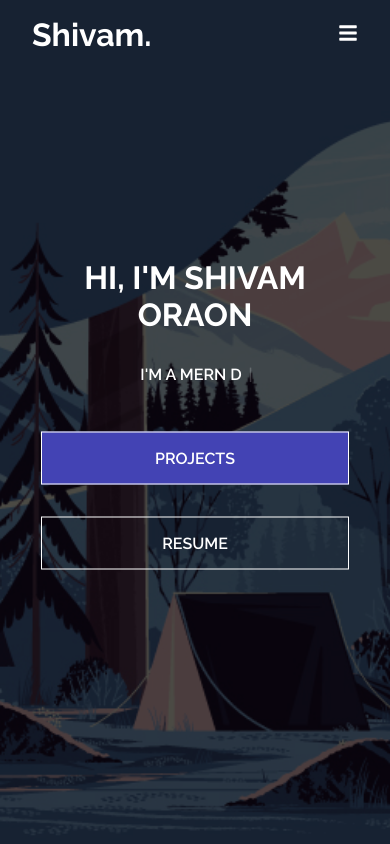
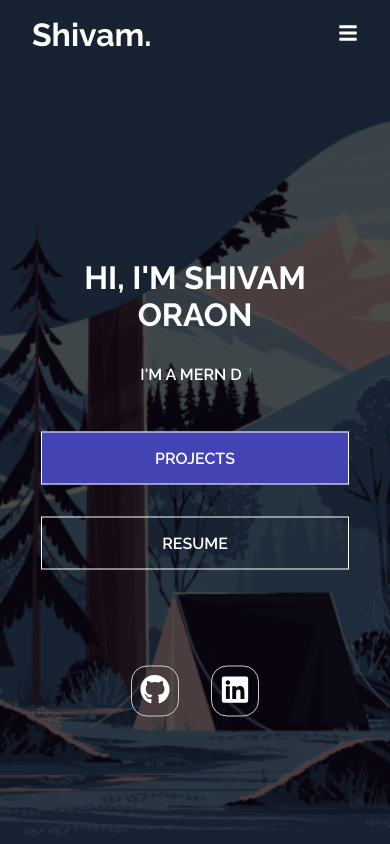
Before and after one commit to OraonShivam21/OraonShivam21.github.io, a React (Create React App) app: page / in a window 390 px wide. Shown: the top 844 px of the page. Built offline with nearby package versions, Linux system fonts and the light colour scheme.

Commit message:
updated home and footer section

```diff
--- a/src/components/Footer.jsx
+++ b/src/components/Footer.jsx
@@ -50,10 +50,10 @@ const Footer = () => {
             projects and design challenges.
           </p>
           <div className="socials">
-            <a href="https://github.com/OraonShivam21">
+            <a href="https://github.com/OraonShivam21" target="_blank" rel="noreferrer">
               <FaGithub size={30} style={{ color: "#fff" }} />
             </a>
-            <a href="https://www.linkedin.com/in/shivam-oraon-3b5790284">
+            <a href="https://www.linkedin.com/in/shivam-oraon-3b5790284" target="_blank" rel="noreferrer">
               <FaLinkedin
                 size={30}
                 style={{ color: "#fff", marginLeft: "1rem" }}
--- a/src/components/Home.jsx
+++ b/src/components/Home.jsx
@@ -1,11 +1,15 @@
 import React from "react";
+import { FaGithub, FaLinkedin } from "react-icons/fa";
 import LandscapeStudy from "../assets/landscape-study.png";
 import { useTypewriter, Cursor } from "react-simple-typewriter";
 import "../styles/Home.css";
 
 const Home = () => {
   const handleDownloadResume = () => {
-    window.open("https://drive.google.com/file/d/10SF2l87jaZJaF7721jgBaRSclOFfKrVf/view?usp=sharing", "_blank");
+    window.open(
+      "https://drive.google.com/file/d/10SF2l87jaZJaF7721jgBaRSclOFfKrVf/view?usp=sharing",
+      "_blank"
+    );
 
     const a = document.createElement("a");
     a.href = "../resume/resume.pdf";
@@ -20,7 +24,7 @@ const Home = () => {
     loop: {},
     typeSpeed: 120,
     deleteSpeed: 80,
-  })
+  });
 
   return (
     <div id="home">
@@ -48,6 +52,17 @@ const Home = () => {
             Resume
           </button>
         </div>
+        <div className="home-socials">
+          <a href="https://github.com/OraonShivam21" target="_blank" rel="noreferrer">
+            <FaGithub size={30} style={{ color: "#fff" }} />
+          </a>
+          <a href="https://www.linkedin.com/in/shivam-oraon-3b5790284" target="_blank" rel="noreferrer">
+            <FaLinkedin
+              size={30}
+              style={{ color: "#fff" }}
+            />
+          </a>
+        </div>
       </div>
     </div>
   );
--- a/src/styles/Home.css
+++ b/src/styles/Home.css
@@ -56,7 +56,30 @@
   margin: 1rem 0.8rem;
 }
 
-@media screen and (max-width: 762px) {
+.home-socials {
+  display: flex;
+  align-items: center;
+  justify-content: center;
+  gap: 2rem;
+  position: absolute;
+  left: 38%;
+  bottom: -50%;
+}
+
+.home-socials a {
+  border: 1px solid #ccc;
+  border-radius: 1rem;
+  padding: .5rem .5rem .4rem;
+}
+
+@media screen and (max-width: 1024px) {
+  .home-socials {
+    left: 36%;
+    bottom: -40%;
+  }
+}
+
+@media screen and (max-width: 862px) {
   .intro-img {
     object-fit: cover;
     object-position: top;
@@ -77,4 +100,8 @@
     display: flex;
     flex-direction: column;
   }
+  .home-socials {
+    left: 30%;
+    bottom: -40%;
+  }
 }
```
